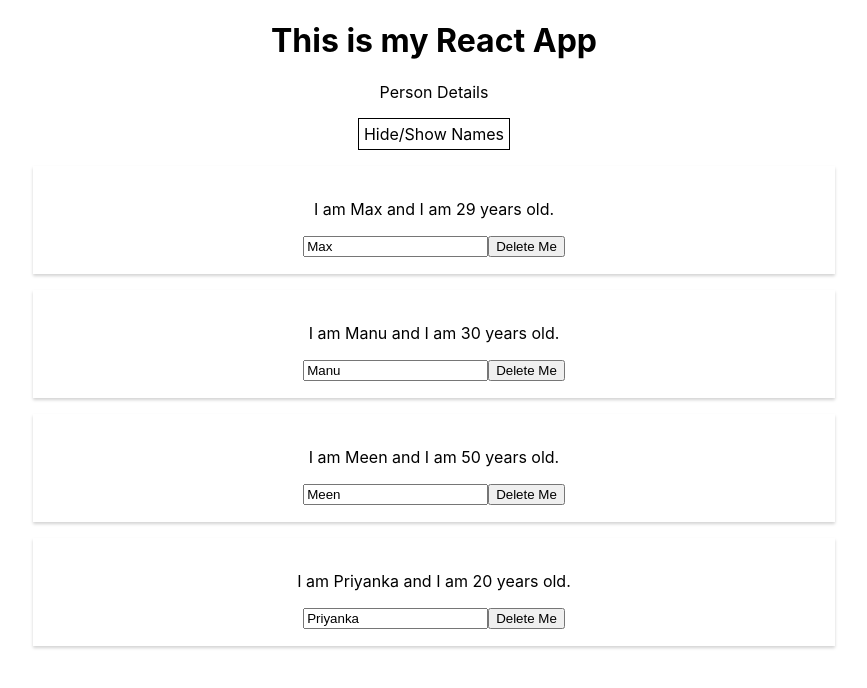
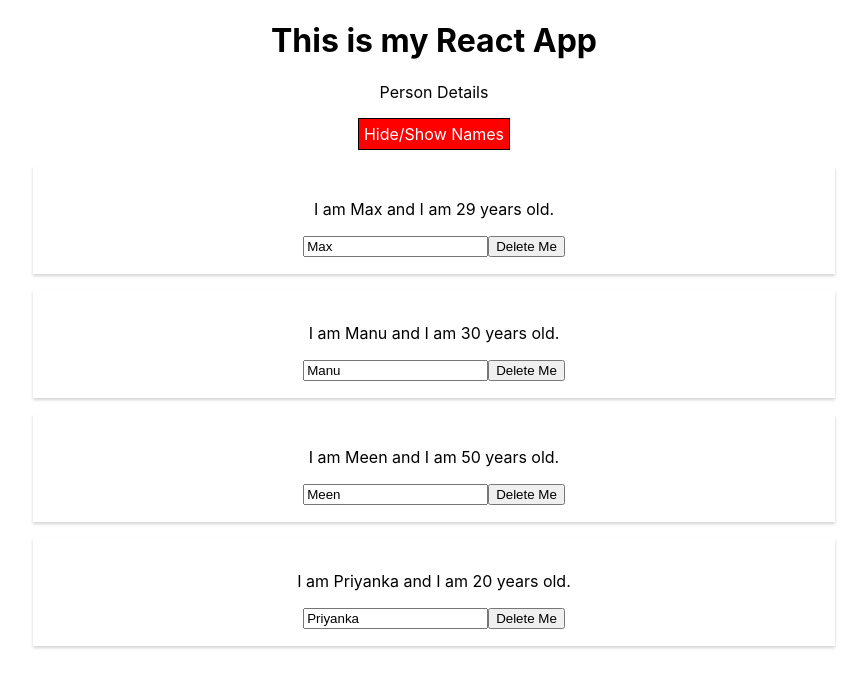
Before and after one commit to priyankajakob/react-complete-guide, a React (Create React App) app: page / in a window 1280 px wide. Shown: the top 688 px of the page, without its empty margins (206-1073 px from the left). Built offline with nearby package versions, Linux system fonts and the light colour scheme.

Commit message:
dynamic styling1

```diff
--- a/src/App.js
+++ b/src/App.js
@@ -5,10 +5,10 @@
 class App extends Component {
     state={
       persons:[
-        {name:"Max",age:29},
-        {name:"Manu",age:30},
-        {name:"Meen",age:50},
-        {name:"Priyanka",age:20 }
+        {id:'11',name:"Max",age:29},
+        {id:'22',name:"Manu",age:30},
+        {id:'33',name:"Meen",age:50},
+        {id:'44',name:"Priyanka",age:20 }
       ],
       showNames:true
     }
@@ -31,14 +31,20 @@
     //   })
     // }
 
-    handleNameChange=(event)=>{
+    handleNameChange=(event,id)=>{
+      // const arr = [...this.state.persons]
+      const personIndex=this.state.persons.findIndex(p=>p.id==id)
+
+      // arr[personIndex].name=event.target.value
+
+      const person = {...this.state.persons[personIndex]}
+      person.name=event.target.value
+
+      const persons = [...this.state.persons]
+      persons[personIndex]=person
+
       this.setState({
-        persons:[
-          {name:"Maxmillian",age:29},
-          {name:event.target.value,age:30},
-          {name:"MeenaKumari",age:50},
-          {name:"Priyanka",age:20 }
-        ]
+        persons:persons
       })
     }
 
@@ -46,17 +52,21 @@
     const doesNames = this.state.showNames
     this.setState({showNames:!doesNames})
   }
-  handleDeleteName=(id)=>{
+  handleDeleteName=(index)=>{
+
     const arr = [].concat(this.state.persons)
-    arr.splice(id,1)
+    arr.splice(index,1)
+    //From the docs arr.slice([begin[, end]]), If begin is undefined, slice begins from index 0.`
     this.setState({
-      persons : [...arr]
+      persons : [].concat(arr)
     })
   }
 
   render(){
+    console.log("render called")
     const style = {
-      backgroundColor:'white',
+      backgroundColor:'green',
+      color:'white',
       border:'1px solid black',
       cursor:'pointer',
       font:'inherit',
@@ -70,15 +80,17 @@
         {this.state.persons.map((person,index)=>{
           return(
             <Person
-              key={index}
+             id={person.id}
+              key={person.id}
               name ={person.name}
               age = {person.age}
               deleteName={()=>this.handleDeleteName(index)}
-              nameChange={this.handleNameChange}
+              nameChange={(event)=>this.handleNameChange(event,person.id)}
             />
           )
         })}
       </div>
+      style.backgroundColor='red'
     }
 
     return (
```
